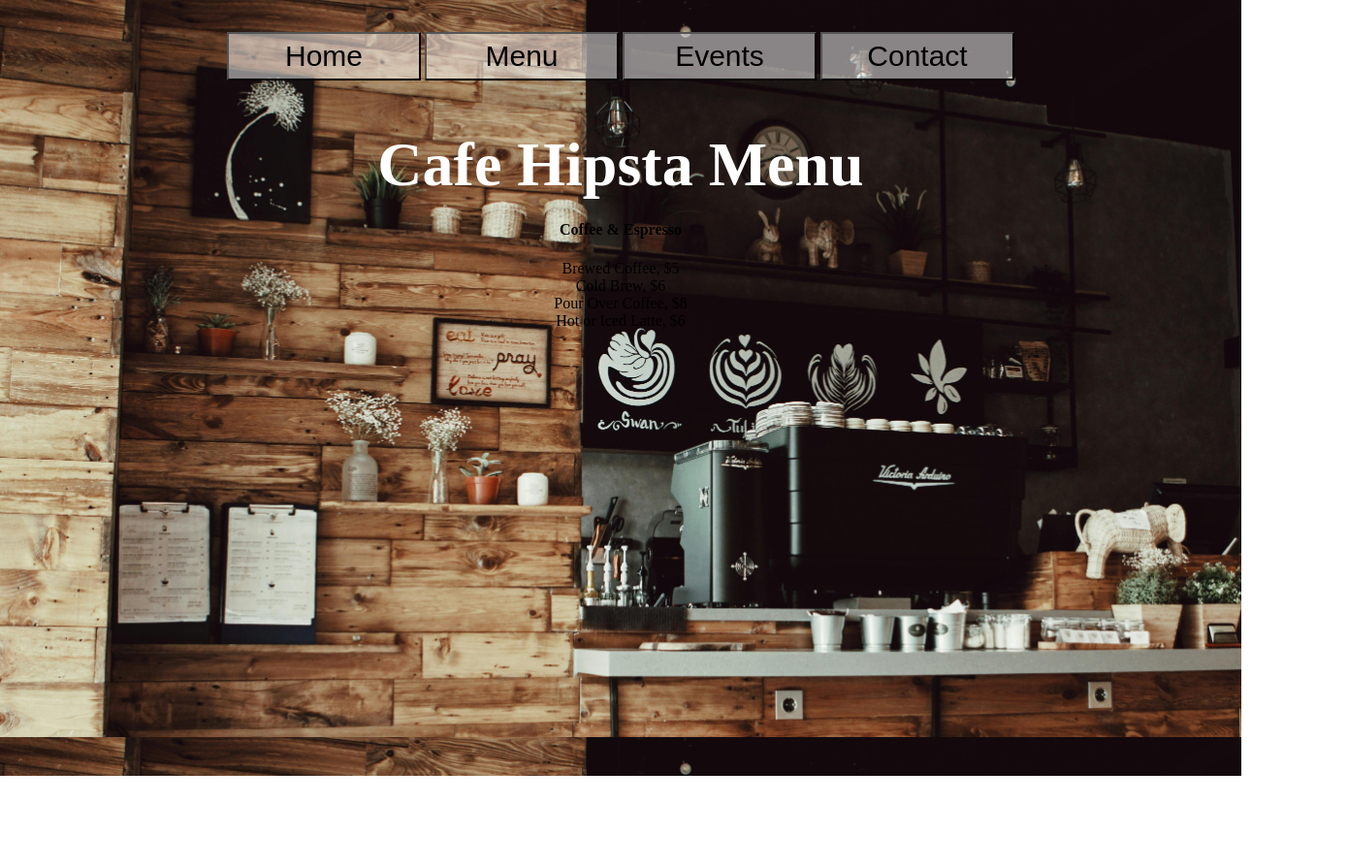
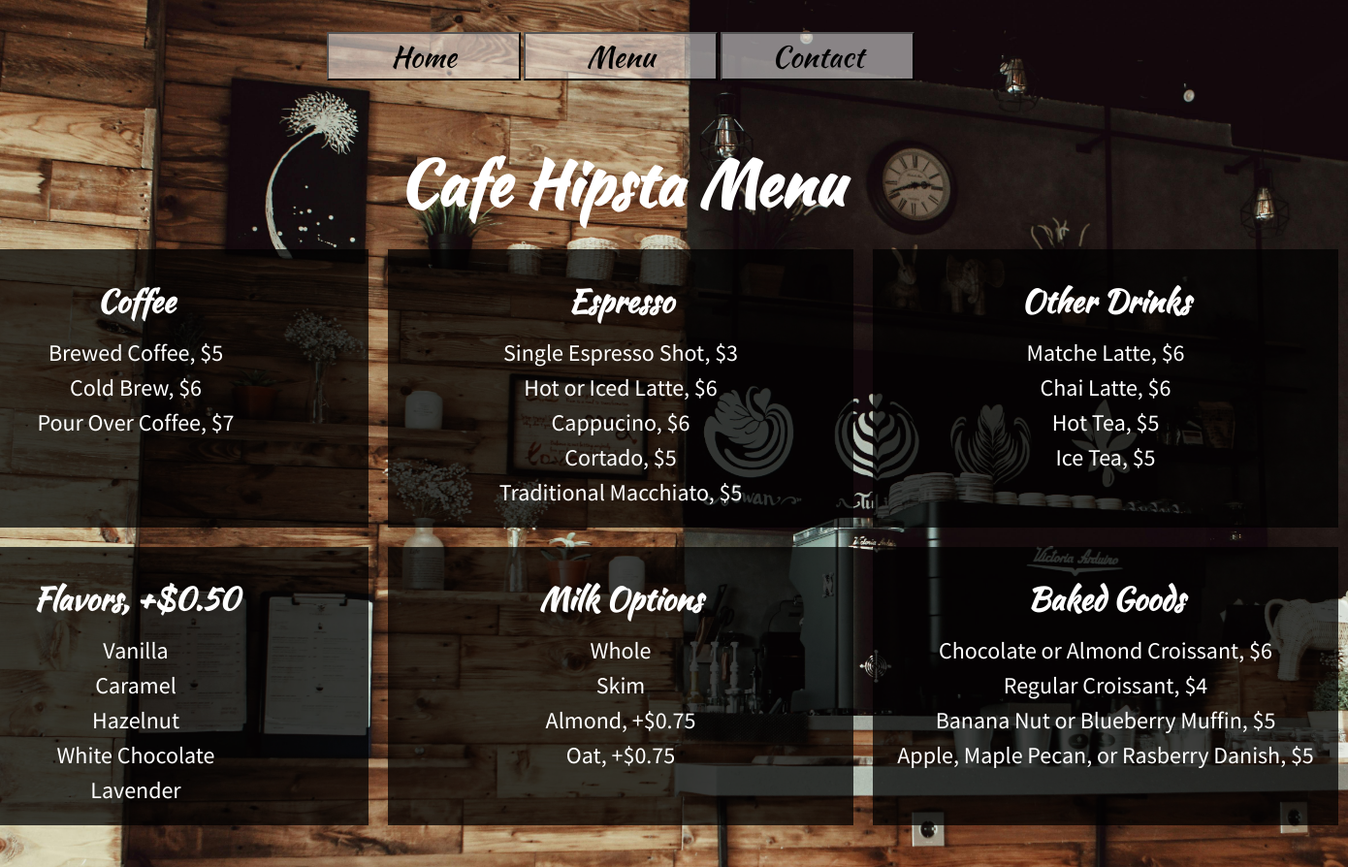
Before and after one commit to h-maren/restaurant-page, a website built with webpack: page src/index.html in a window 1280 px wide. Both pictures are taken after a click on the button "Menu". Shown: the whole page at 97% size, 1390 px wide, since content can reach past the window. Before the commit the page ends 800 px from the top, so only its background shows below. Built offline with nearby package versions, Linux system fonts and the light colour scheme.

Commit message:
Create Menu and Contact Pages Created menu and contact pages to be loaded when relevant buttons in navbar is clicked Also updated styling including new fonts

```diff
--- /dev/null
+++ b/src/contact.js
@@ -0,0 +1,47 @@
+const title=document.createElement('h1');
+title.textContent="Cafe Hipsta Contact";
+
+const contactContainer=document.createElement('div');
+contactContainer.className='contact-info';
+
+const hoursInfo=document.createElement('div');
+hoursInfo.classList='contactCard';
+
+const hoursTitle=document.createElement('h4');
+hoursTitle.textContent='Hours';
+hoursInfo.appendChild(hoursTitle);
+const hoursInfo1=document.createElement('div');
+hoursInfo1.textContent='Monday through Thursday, 6am-3pm';
+hoursInfo.appendChild(hoursInfo1);
+const hoursInfo2=document.createElement('div');
+hoursInfo2.textContent='Friday & Saturday, 6am-5pm';
+hoursInfo.appendChild(hoursInfo2);
+const hoursInfo3=document.createElement('div');
+hoursInfo3.textContent='Sunday, 7am-2pm';
+hoursInfo.appendChild(hoursInfo3);
+
+contactContainer.appendChild(hoursInfo);
+
+
+const contactInfo=document.createElement('div');
+contactInfo.classList='contactCard';
+
+const contactTitle=document.createElement('h4');
+contactTitle.textContent='Contact Us';
+contactInfo.appendChild(contactTitle);
+const contactInfo1=document.createElement('div');
+contactInfo1.textContent='Email: cafehipsta@notreal.com';
+contactInfo.appendChild(contactInfo1);
+const contactInfo2=document.createElement('div');
+contactInfo2.textContent='Phone: 520-867-5309';
+contactInfo.appendChild(contactInfo2);
+const contactInfo3=document.createElement('div');
+contactInfo3.textContent='500 E. 19th Ave';
+contactInfo.appendChild(contactInfo3);
+const contactInfo4=document.createElement('div');
+contactInfo4.textContent='Super Trendy City,TX';
+contactInfo.appendChild(contactInfo4);
+
+contactContainer.appendChild(contactInfo);
+
+export {title, contactContainer};
--- /dev/null
+++ b/src/fonts/stylesheet.css
@@ -0,0 +1,24 @@
+/*! Generated by Font Squirrel (https://www.fontsquirrel.com) on July 28, 2024 */
+
+
+
+@font-face {
+    font-family: 'kaushan_scriptregular';
+    src: url('kaushanscript-regular-webfont.woff2') format('woff2'),
+         url('kaushanscript-regular-webfont.woff') format('woff');
+    font-weight: normal;
+    font-style: normal;
+
+}
+
+
+
+
+@font-face {
+    font-family: 'source_sans_proregular';
+    src: url('sourcesanspro-regular-webfont.woff2') format('woff2'),
+         url('sourcesanspro-regular-webfont.woff') format('woff');
+    font-weight: normal;
+    font-style: normal;
+
+}
--- a/src/index.html
+++ b/src/index.html
@@ -10,8 +10,7 @@
         <nav>
             <button class="home-btn">Home</button>
             <button class="menu-btn">Menu</button>
-            <button>Events</button>
-            <button>Contact</button>
+            <button class="contact-btn">Contact</button>
         </nav>
     </header>
     <div id="content">
--- a/src/index.js
+++ b/src/index.js
@@ -1,6 +1,7 @@
 import './style.css';
 import {title,cafeInfo} from './loadmain.js';
 import {title as menuTitle, menu} from './menu.js';
+import {title as contactTitle, contactContainer} from './contact.js';
 
 const mainElement=document.querySelector('#content');
 
@@ -26,6 +27,13 @@ menuBtn.addEventListener('click', () => {
     mainElement.appendChild(menu);
 });
 
+const contactBtn=document.querySelector('.contact-btn');
+contactBtn.addEventListener('click', () => {
+    clearPage();
+    mainElement.appendChild(contactTitle);
+    mainElement.appendChild(contactContainer);
+});
+
 function clearPage(){
     while (mainElement.lastElementChild) {
         mainElement.removeChild(mainElement.lastElementChild);
--- a/src/menu.js
+++ b/src/menu.js
@@ -8,7 +8,7 @@ const coffeeMenu=document.createElement('div');
 coffeeMenu.classList='menuCard';
 
 const coffeeTitle=document.createElement('h4');
-coffeeTitle.textContent='Coffee & Espresso';
+coffeeTitle.textContent='Coffee';
 coffeeMenu.appendChild(coffeeTitle);
 const coffeeItem1=document.createElement('div');
 coffeeItem1.textContent='Brewed Coffee, $5';
@@ -17,12 +17,121 @@ const coffeeItem2=document.createElement('div');
 coffeeItem2.textContent='Cold Brew, $6';
 coffeeMenu.appendChild(coffeeItem2);
 const coffeeItem3=document.createElement('div');
-coffeeItem3.textContent='Pour Over Coffee, $8';
+coffeeItem3.textContent='Pour Over Coffee, $7';
 coffeeMenu.appendChild(coffeeItem3);
-const coffeeItem4=document.createElement('div');
-coffeeItem4.textContent='Hot or Iced Latte, $6';
-coffeeMenu.appendChild(coffeeItem4);
 
 menu.appendChild(coffeeMenu);
 
+const espressoMenu=document.createElement('div');
+espressoMenu.classList='menuCard';
+
+const espressoTitle=document.createElement('h4');
+espressoTitle.textContent='Espresso';
+espressoMenu.appendChild(espressoTitle);
+const espItem1=document.createElement('div');
+espItem1.textContent='Single Espresso Shot, $3';
+espressoMenu.appendChild(espItem1);
+const espItem2=document.createElement('div');
+espItem2.textContent='Hot or Iced Latte, $6';
+espressoMenu.appendChild(espItem2);
+const espItem3=document.createElement('div');
+espItem3.textContent='Cappucino, $6';
+espressoMenu.appendChild(espItem3);
+const espItem4=document.createElement('div');
+espItem4.textContent='Cortado, $5';
+espressoMenu.appendChild(espItem4);
+const espItem5=document.createElement('div');
+espItem5.textContent='Traditional Macchiato, $5';
+espressoMenu.appendChild(espItem5);
+
+menu.appendChild(espressoMenu);
+
+const otherDrinkMenu=document.createElement('div');
+otherDrinkMenu.classList='menuCard';
+
+const otherDrinkTitle=document.createElement('h4');
+otherDrinkTitle.textContent='Other Drinks';
+otherDrinkMenu.appendChild(otherDrinkTitle);
+const drinkItem1=document.createElement('div');
+drinkItem1.textContent='Matche Latte, $6';
+otherDrinkMenu.appendChild(drinkItem1);
+const drinkItem2=document.createElement('div');
+drinkItem2.textContent='Chai Latte, $6';
+otherDrinkMenu.appendChild(drinkItem2);
+const drinkItem3=document.createElement('div');
+drinkItem3.textContent='Hot Tea, $5';
+otherDrinkMenu.appendChild(drinkItem3);
+const drinkItem4=document.createElement('div');
+drinkItem4.textContent='Ice Tea, $5';
+otherDrinkMenu.appendChild(drinkItem4);
+
+menu.appendChild(otherDrinkMenu);
+
+const flavorMenu=document.createElement('div');
+flavorMenu.classList='menuCard';
+
+const flavorTitle=document.createElement('h4');
+flavorTitle.textContent='Flavors, +$0.50';
+flavorMenu.appendChild(flavorTitle);
+const flavorItem1=document.createElement('div');
+flavorItem1.textContent='Vanilla';
+flavorMenu.appendChild(flavorItem1);
+const flavorItem2=document.createElement('div');
+flavorItem2.textContent='Caramel';
+flavorMenu.appendChild(flavorItem2);
+const flavorItem3=document.createElement('div');
+flavorItem3.textContent='Hazelnut';
+flavorMenu.appendChild(flavorItem3);
+const flavorItem4=document.createElement('div');
+flavorItem4.textContent='White Chocolate';
+flavorMenu.appendChild(flavorItem4);
+const flavorItem5=document.createElement('div');
+flavorItem5.textContent='Lavender';
+flavorMenu.appendChild(flavorItem5);
+
+menu.appendChild(flavorMenu);
+
+const milkOptionMenu=document.createElement('div');
+milkOptionMenu.classList='menuCard';
+
+const milkTitle=document.createElement('h4');
+milkTitle.textContent='Milk Options';
+milkOptionMenu.appendChild(milkTitle);
+const milkItem1=document.createElement('div');
+milkItem1.textContent='Whole';
+milkOptionMenu.appendChild(milkItem1);
+const milkItem2=document.createElement('div');
+milkItem2.textContent='Skim';
+milkOptionMenu.appendChild(milkItem2);
+const milkItem3=document.createElement('div');
+milkItem3.textContent='Almond, +$0.75';
+milkOptionMenu.appendChild(milkItem3);
+const milkItem4=document.createElement('div');
+milkItem4.textContent='Oat, +$0.75';
+milkOptionMenu.appendChild(milkItem4);
+
+menu.appendChild(milkOptionMenu);
+
+const bakeryMenu=document.createElement('div');
+bakeryMenu.classList='menuCard';
+
+const bakeryTitle=document.createElement('h4');
+bakeryTitle.textContent='Baked Goods';
+bakeryMenu.appendChild(bakeryTitle);
+const bakeryItem1=document.createElement('div');
+bakeryItem1.textContent="Chocolate or Almond Croissant, $6";
+bakeryMenu.appendChild(bakeryItem1);
+const bakeryItem2=document.createElement('div');
+bakeryItem2.textContent="Regular Croissant, $4";
+bakeryMenu.appendChild(bakeryItem2);
+const bakeryItem3=document.createElement('div');
+bakeryItem3.textContent="Banana Nut or Blueberry Muffin, $5";
+bakeryMenu.appendChild(bakeryItem3);
+const bakeryItem4=document.createElement('div');
+bakeryItem4.textContent="Apple, Maple Pecan, or Rasberry Danish, $5";
+bakeryMenu.appendChild(bakeryItem4);
+
+menu.appendChild(bakeryMenu);
+
+
 export {title, menu};
--- a/src/style.css
+++ b/src/style.css
@@ -1,12 +1,38 @@
+
+@font-face {
+    font-family: 'kaushan_scriptregular';
+    src: url('fonts/kaushanscript-regular-webfont.woff2') format('woff2'),
+         url('fonts/kaushanscript-regular-webfont.woff') format('woff');
+    font-weight: normal;
+    font-style: normal;
+
+}
+
+@font-face {
+    font-family: 'source_sans_proregular';
+    src: url('fonts/sourcesanspro-regular-webfont.woff2') format('woff2'),
+         url('fonts/sourcesanspro-regular-webfont.woff') format('woff');
+    font-weight: normal;
+    font-style: normal;
+
+}
+
+* {
+    text-align: center;
+    font-family: 'source_sans_proregular', sans-serif;
+}
+
+
+h1,h4, button {
+    font-family: 'kaushan_scriptregular', 'Franklin Gothic Medium', 'Arial Narrow', Arial, sans-serif
+}
+
 h1 {
-    margin: 0px;
+    margin: 10px 0px;
     color: white;
     font-size: 64px;
 }
 
-* {
-    text-align: center;
-}
 
 body {
     background-image: url("images/coffeeshop.jpg");
@@ -48,3 +74,26 @@ p {
     color: white;
     font-size: 32px;
 }
+
+.totalMenu {
+    display: grid;
+    grid-template-rows: repeat(2,1fr);
+    grid-template-columns: repeat(3,500px);
+}
+
+.menuCard, .contactCard {
+    background-color:  rgba(0,0,0,0.75);
+    text-align: center;
+    color: white;
+    font-size: 24px;
+    display: flex;
+    flex-direction: column;
+    gap: 5px;
+    margin: 10px;
+    padding: 20px;
+}
+
+h4 {
+    font-size:32px;
+    margin: 10px;
+}
```
Also changed, not shown: src/fonts/kaushanscript-regular-webfont.woff (added), src/fonts/kaushanscript-regular-webfont.woff2 (added), src/fonts/sourcesanspro-regular-webfont.woff (added), src/fonts/sourcesanspro-regular-webfont.woff2 (added).
